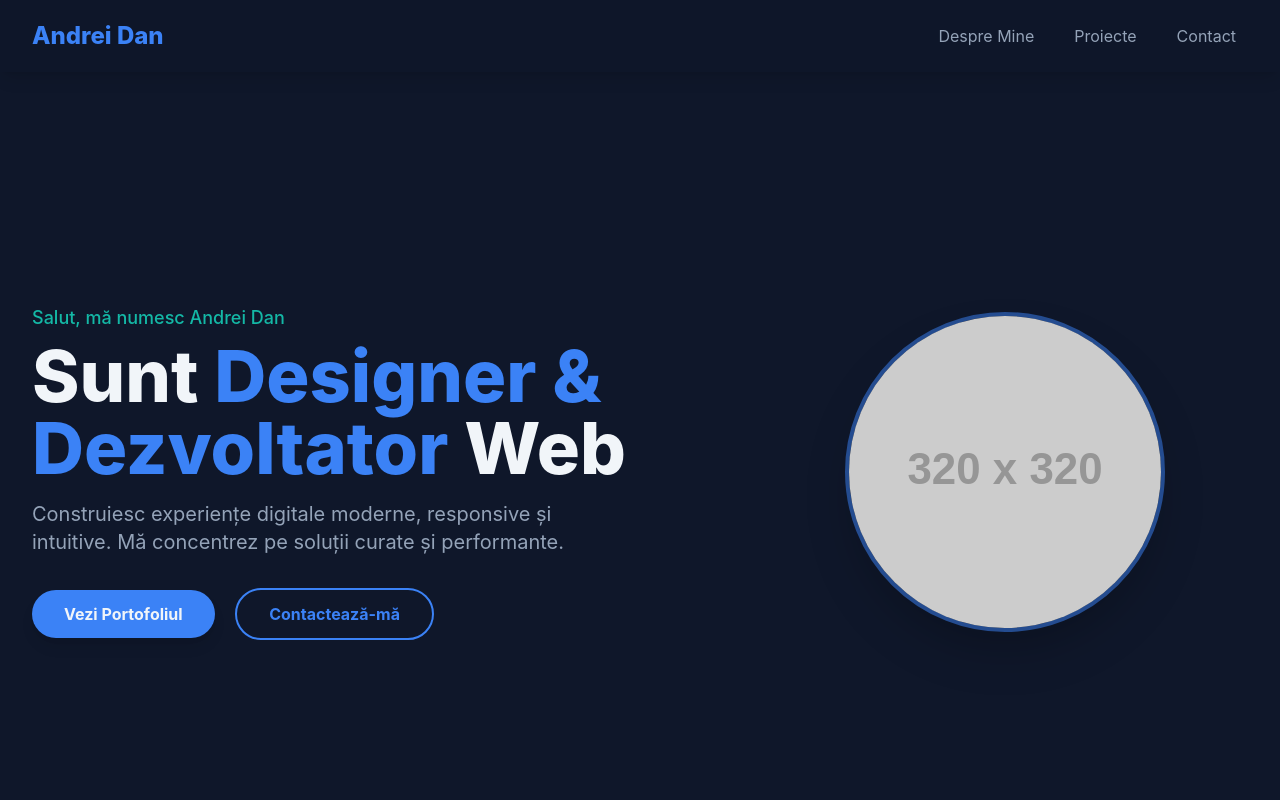
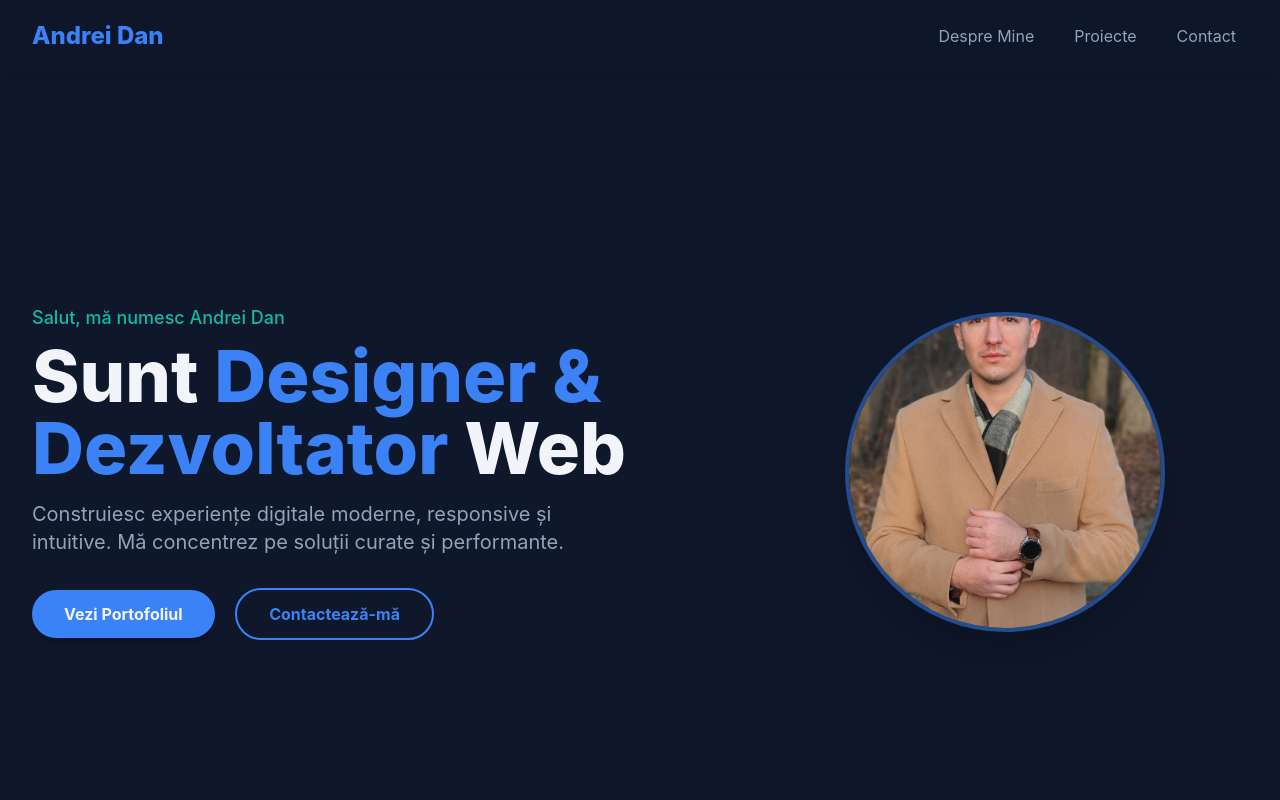
Before and after one commit to AndreiDan93/andreidan93.github.io, a plain HTML site: page index.html in a window 1280 px wide. Shown: the top 800 px of the page. Drawn offline with nearby package versions, Linux system fonts and the light colour scheme; placeholder pictures from the web are drawn by us.

Commit message:
Restore original index.html content
Restored the original content of index.html after it was modified.

```diff
--- a/index.html
+++ b/index.html
@@ -92,7 +92,7 @@
             <div class="md:w-2/5 mt-12 md:mt-0 flex justify-center animate-fade-in">
                 <!-- Poza de Profil (Placeholder) -->
                 <img
-                    src="https://placehold.co/320x320/3B82F6/F1F5F9?text=AD"
+                    src="img/profil.jpg"
                     alt="Andrei Dan - Poza de profil"
                     class="w-64 h-64 md:w-80 md:h-80 rounded-full object-cover border-4 border-primary/50 shadow-2xl transition-all duration-500 hover:scale-105"
                     onerror="this.onerror=null;this.src='https://placehold.co/320x320/3B82F6/F1F5F9?text=AD'"
```
